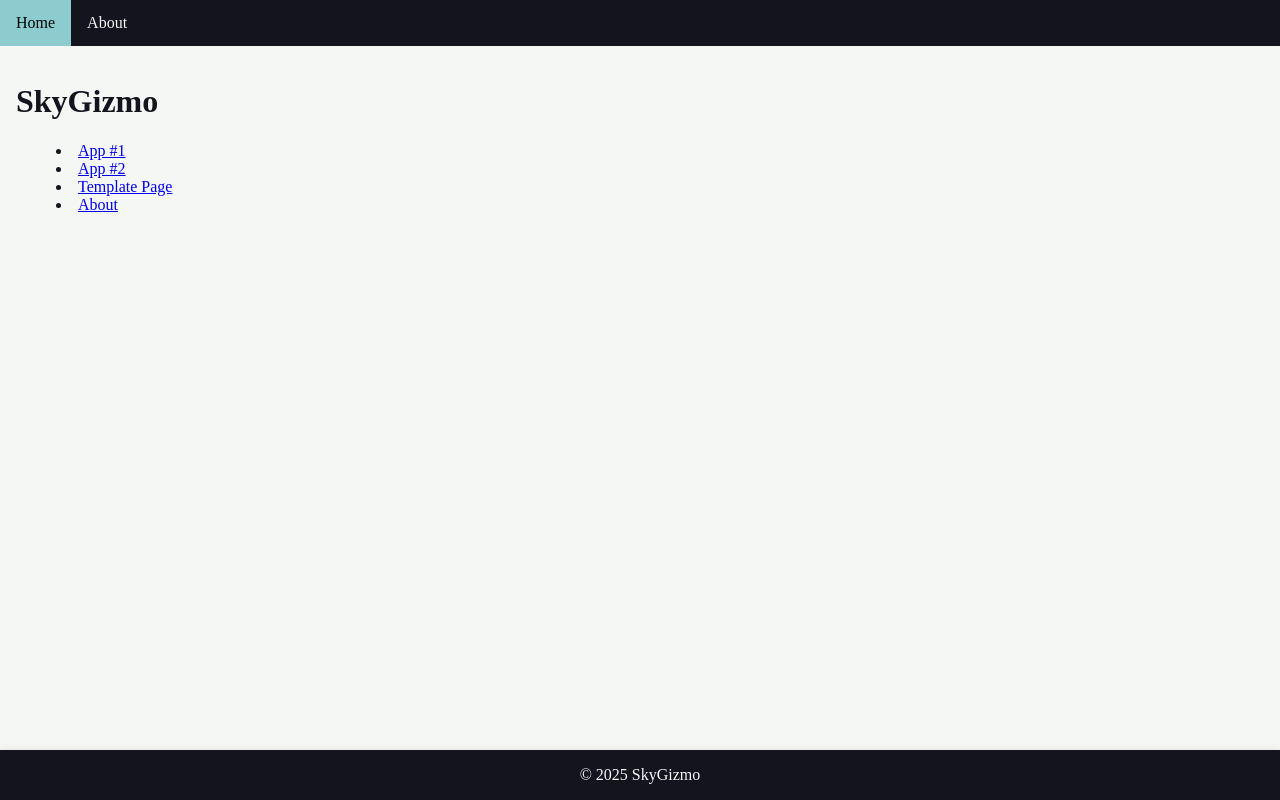
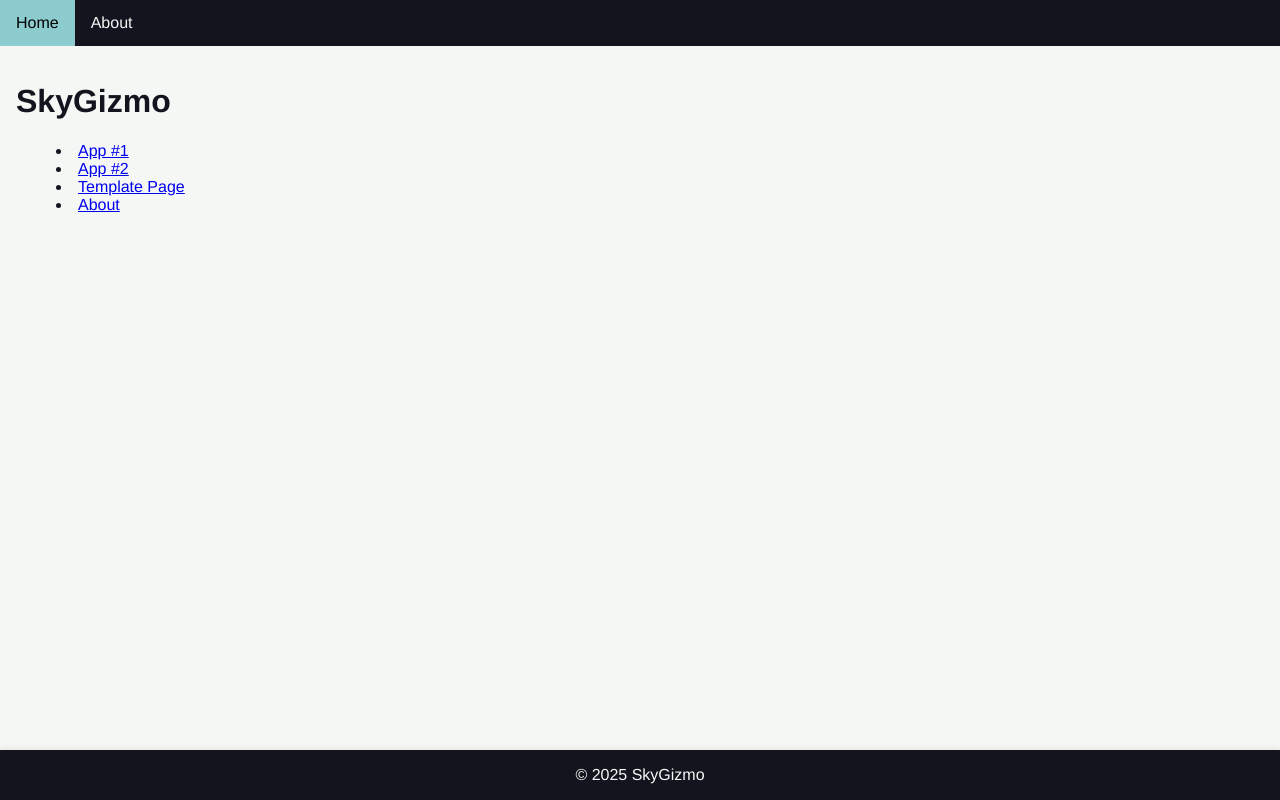
Before and after one commit to outfly/skygizmo, a plain HTML site: page index.html in a window 1280 px wide. Drawn offline with Linux system fonts and the light colour scheme.

Commit message:
chore: Add box-sizing and font-family to main.css

```diff
--- a/styleglobal/main.css
+++ b/styleglobal/main.css
@@ -1,7 +1,12 @@
+* {
+  box-sizing: border-box;
+}
+
 body {
   margin: 0;
   background-color: var(--clr-pri-4);
   color: var(--clr-pri-2);
+  font-family: Helvetica, Arial, sans-serif;
 }
 
 main {
```
